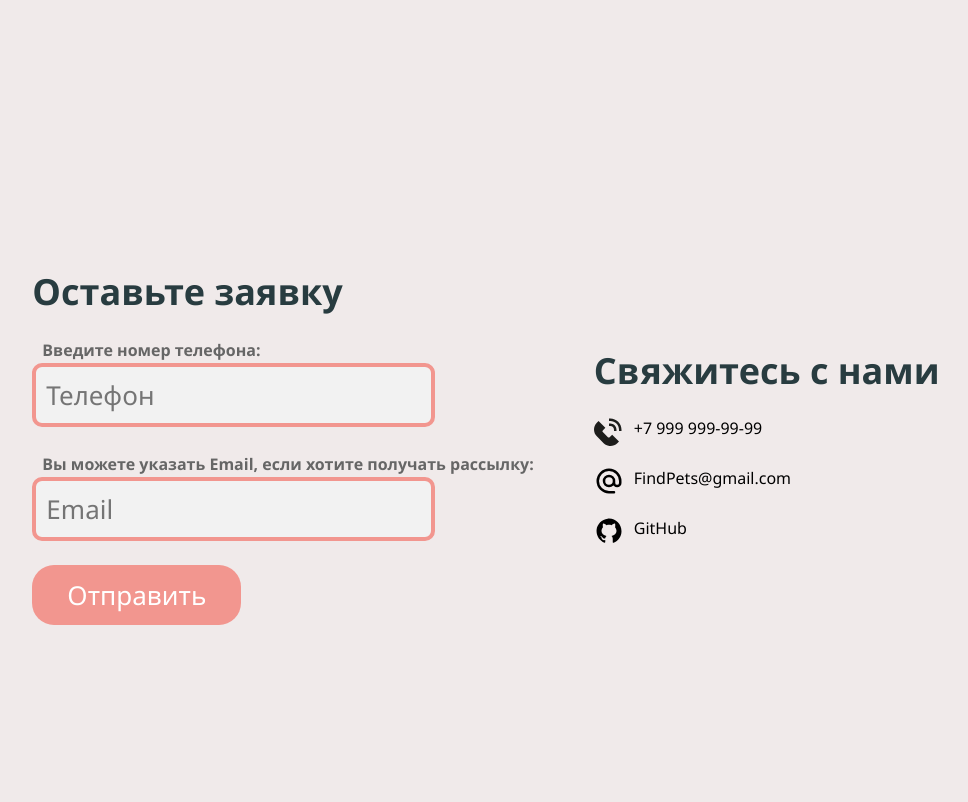
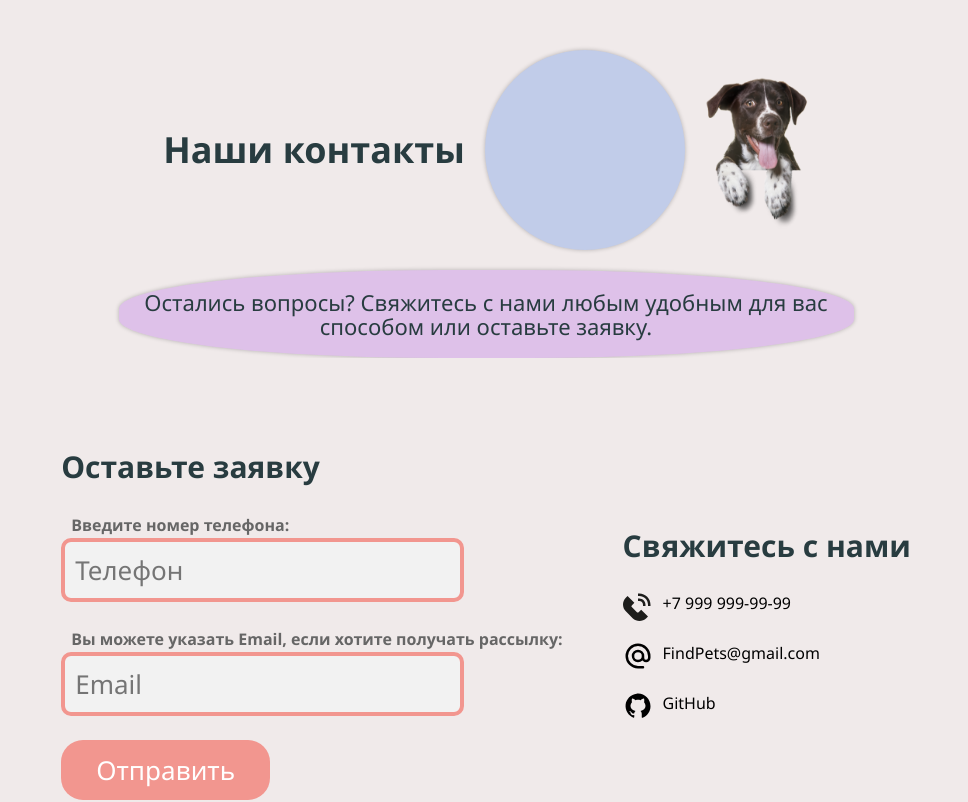
Before and after one commit to offme16/furry-friends-finder, a React (Create React App) app: page / in a window 1280 px wide. Shown: the part 900-1702 px from the top of the page, without its empty margins (154-1122 px from the left). Built offline with nearby package versions, Linux system fonts and the light colour scheme; what axios-retry would draw is missing.

Commit message:
+изменен блок "Контакты"

```diff
--- a/src/pages/MainPage/UI/MainPage.module.scss
+++ b/src/pages/MainPage/UI/MainPage.module.scss
@@ -8,7 +8,7 @@
 }
 
 .head,
-.contacts {
+.containers {
   display: flex;
   width: 100%;
   justify-content: center;
@@ -31,6 +31,12 @@
 
   h1 {
     font-size: 36px;
+    color: #283C40;
+    line-height: 50px;
+  }
+
+  h2 {
+    font-size: 30px;
     color: #283C40;
     line-height: 50px;
   }
@@ -84,6 +90,56 @@
   color: #666;
 }
 
+.contacts {
+  @extend .head;
+  flex-direction: column;
+}
+
+.contactsTitle {
+  @extend .title;
+  display: flex;
+  justify-content: center;
+  align-items: center;
+  margin-top: 50px;
+  flex-direction: row;
+  align-content: flex-start;
+  flex-wrap: wrap;
+}
+
+.circleBlue {
+  width: 200px;
+  height: 200px;
+  background-color: #C1CCE9;
+  box-shadow: 0px 0px 4px 0px #00000040;
+  border-radius: 50%;
+  // position: relative;
+  // left: -450px;
+  // top: 170px;
+}
+
+.petImage {
+  height: 158px;
+  width: 104px;
+  // position: relative;
+  // top: 170px;
+  // left: -620px;
+}
+
+.circlePurple {
+  // position: relative;
+  // z-index: 0;
+  // bottom: -56px;
+  width: 735px;
+  height: 88px;
+  background-color: #DEC1E9;
+  box-shadow: 0 0 4px rgba(0, 0, 0, .25);
+  border-radius: 44%;
+  font-size: 22px;
+  color: #283C40;
+  text-align: center;
+  padding: 20px 12px 0;
+}
+
 .contactBlock {
   @extend .title;
   margin-left: 50px;
--- a/src/pages/MainPage/UI/MainPage.tsx
+++ b/src/pages/MainPage/UI/MainPage.tsx
@@ -2,6 +2,7 @@ import Button from 'shared/UI/Button/Button';
 import cls from './MainPage.module.scss'
 import Input from 'shared/UI/Input/Input';
 import dog from '../../../shared/assests/dog.svg';
+import dog_2 from '../../../shared/assests/dog_2.png';
 import phone from '../../../shared/assests/phone.svg';
 import email from '../../../shared/assests/email.svg';
 import github from '../../../shared/assests/github.svg';
@@ -21,16 +22,18 @@ const MainPage = () => {
                     <img className={cls.bg_img} src={dog} alt='dog' />
                 </div>
             </section>
-            {/* todo: добавить заголовок "Контакты", картинку
-                и текст что-то вроде "Остались вопросы? Свяжитесь с нами
-                любым удобным для вас способом или оставьте заявку" */}
-            {/* problem: нужно, чтобы этот всё было выше блоков
-                "Оставьте заявку" и "Свяжитесь с нами". У меня это сделать не получилось :(
-                Он либо слева этих блоков, либо всё куда-то едет или теряются стили,
-                а дублировать их не хочется*/}
             <section className={cls.contacts}>
+                {/* Нужно стилизовать вот этот блок div */}
+                <div className={cls.contactsTitle}>
+                    <h1>Наши контакты</h1>
+                    <div className={cls.circleBlue}></div>
+                    <img className={cls.petImage} src={dog_2} alt="Dog" />
+                    <div className={cls.circlePurple}>Остались вопросы? Свяжитесь с нами
+                        любым удобным для вас способом или оставьте заявку.</div>
+                </div>
+                <div className={cls.containers}>
                     <div className={cls.title}>
-                    <h1>Оставьте заявку</h1>
+                        <h2>Оставьте заявку</h2>
                         <form className={cls.form}>
                             <Input type="number" placeholder="Телефон" className={cls.Input} children='Введите номер телефона:'></Input>
                             <br />
@@ -40,7 +43,7 @@ const MainPage = () => {
                         </form>
                     </div>
                     <div className={cls.contactBlock}>
-                    <h1>Свяжитесь с нами</h1>
+                        <h2>Свяжитесь с нами</h2>
                         <div className={cls.contactItem}>
                             <a href="tel:+79999999999">
                                 <img src={phone} className={cls.icon} alt="Phone" />
@@ -60,6 +63,7 @@ const MainPage = () => {
                             </a>
                         </div>
                     </div>
+                </div>
             </section>
         </div>
     )
```
Also changed, not shown: src/shared/assests/dog_2.png (added). Lines whose indentation alone changed are shown as unchanged.
